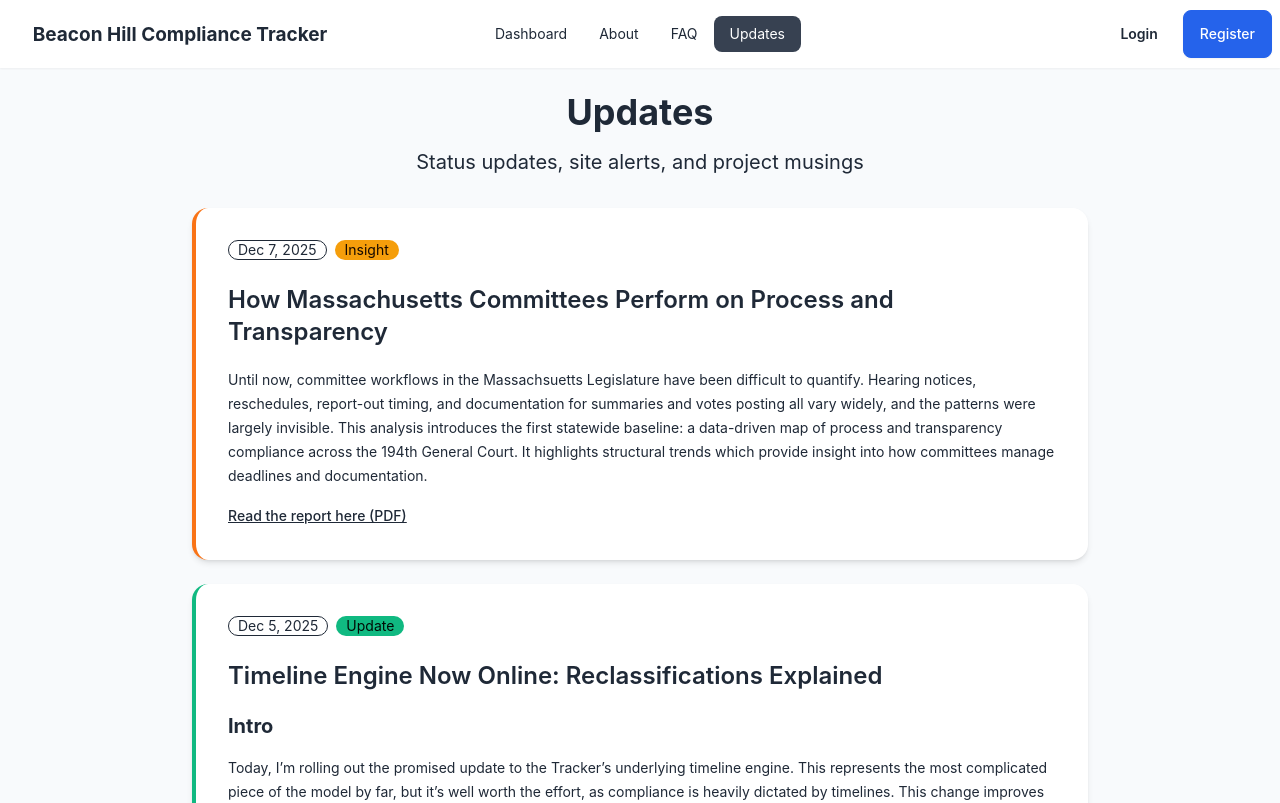
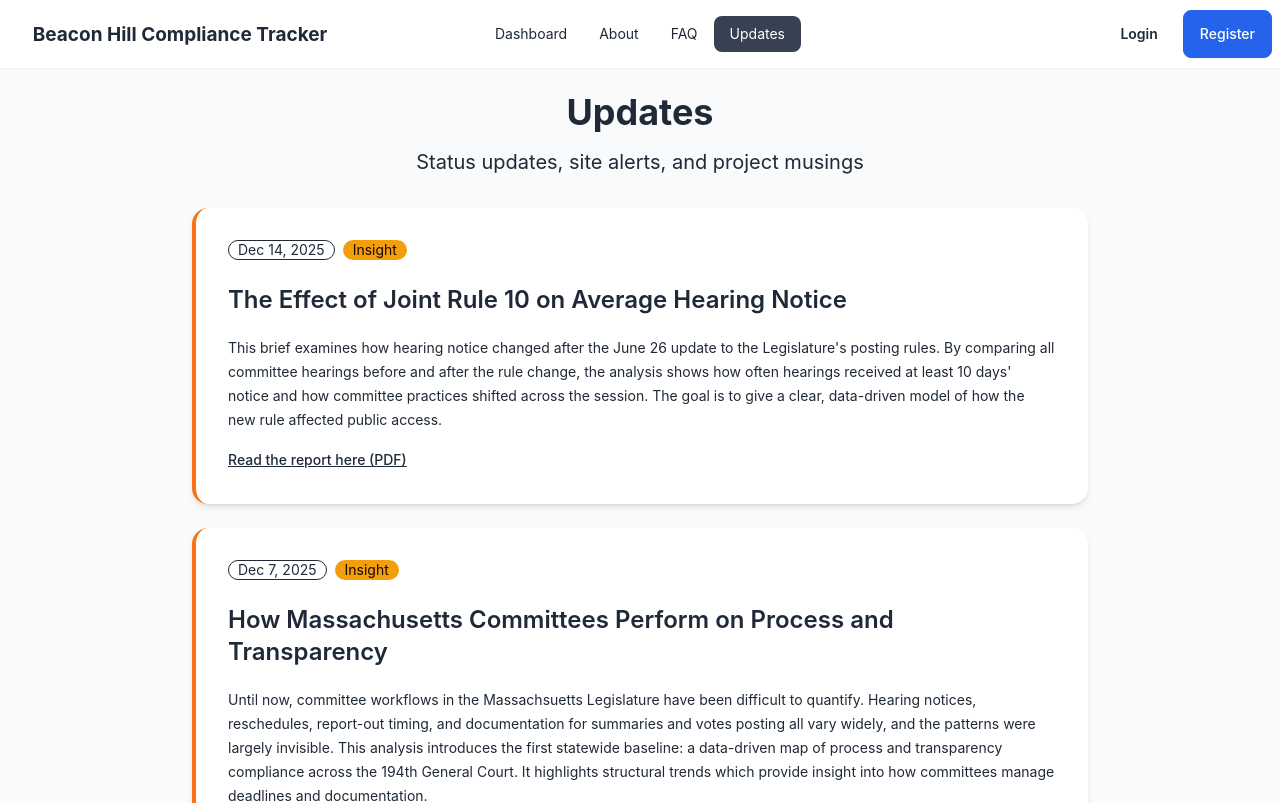
Before and after one commit to arbowl/beacon-hill-tracker, a React (Vite) app in the folder frontend/: page /updates in a window 1280 px wide. Shown: the top 803 px of the page. Built offline with nearby package versions, Linux system fonts and the light colour scheme.

Commit message:
Add new brief

```diff
--- a/frontend/src/data/updates.ts
+++ b/frontend/src/data/updates.ts
@@ -172,4 +172,14 @@ The goal remains the same: to offer a clear, fair, and transparent approximation
 [Read the report here (PDF)](/documents/typology_matrix.pdf)`,
     type: 'insight',
   },
+  {
+    id: 11,
+    date: '2025-12-14',
+    title: 'The Effect of Joint Rule 10 on Average Hearing Notice',
+    content: `This brief examines how hearing notice changed after the June 26 update to the Legislature's posting rules. By comparing all committee hearings before and after the rule change, the analysis shows how often hearings received at least 10 days' notice and how committee practices shifted across the session. The goal is to give a clear, data-driven model of how the new rule affected public access.
+
+
+[Read the report here (PDF)](/documents/hearing_analysis.pdf)`,
+    type: 'insight',
+  }
 ]
```
